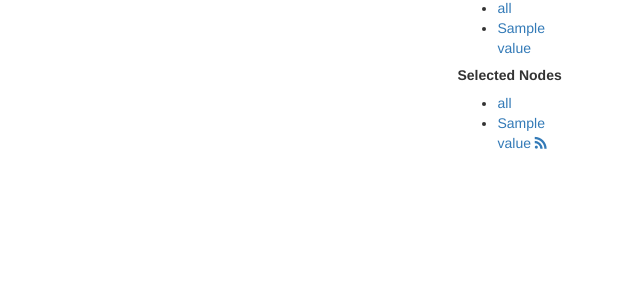
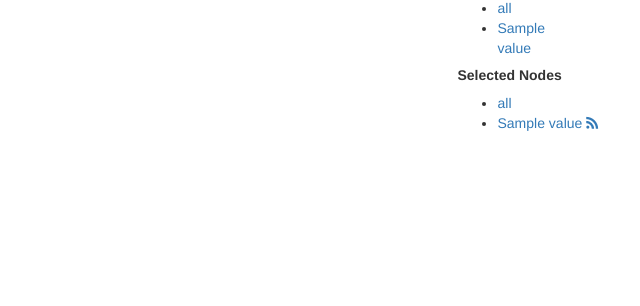
Before and after one commit to obspy/reporter, a Django app: template src/reporter/core/templates/index.html in a window 1280 px wide. Shown: the part 408-714 px from the top of the page, without its empty margins (640-1280 px from the left). Run offline with Django 3.2, Linux system fonts and the light colour scheme; the template is opened without the code that fills it: most values are stand-ins (such as "Sample title", 1, 10 or a date in 2020); some libraries are stand-ins or nearby versions.

Commit message:
CSS nowrap for RSS icon

```diff
--- a/src/reporter/core/templates/index.html
+++ b/src/reporter/core/templates/index.html
@@ -141,11 +141,12 @@
         <h5>Selected Nodes</h5>
         <input type="hidden" name="node" value="{{ node }}" />
         <ul>
-          <li>
+          <li style="white-space: nowrap;">
             <a href="{% append_to_get node='' %}"{% if not node %} class="enabled"{% endif %}>all</a>
-            <small><a href="{% url 'report_rss' %}"><i class="icon-rss"></i></a></small></li>
+            <small><a href="{% url 'report_rss' %}"><i class="icon-rss"></i></a></small>
+          </li>
 {% for value in nodes %}
-          <li>
+          <li style="white-space: nowrap;">
             <a href="{% append_to_get node=value,version='',architecture='',system='' %}"{% if node == value %} class="enabled"{% endif %}>{{ value }}</a>
             <small><a href="{% url 'report_rss_selectednode' name=value %}"><i class="icon-feed"></i></a></small>
           </li>
```
